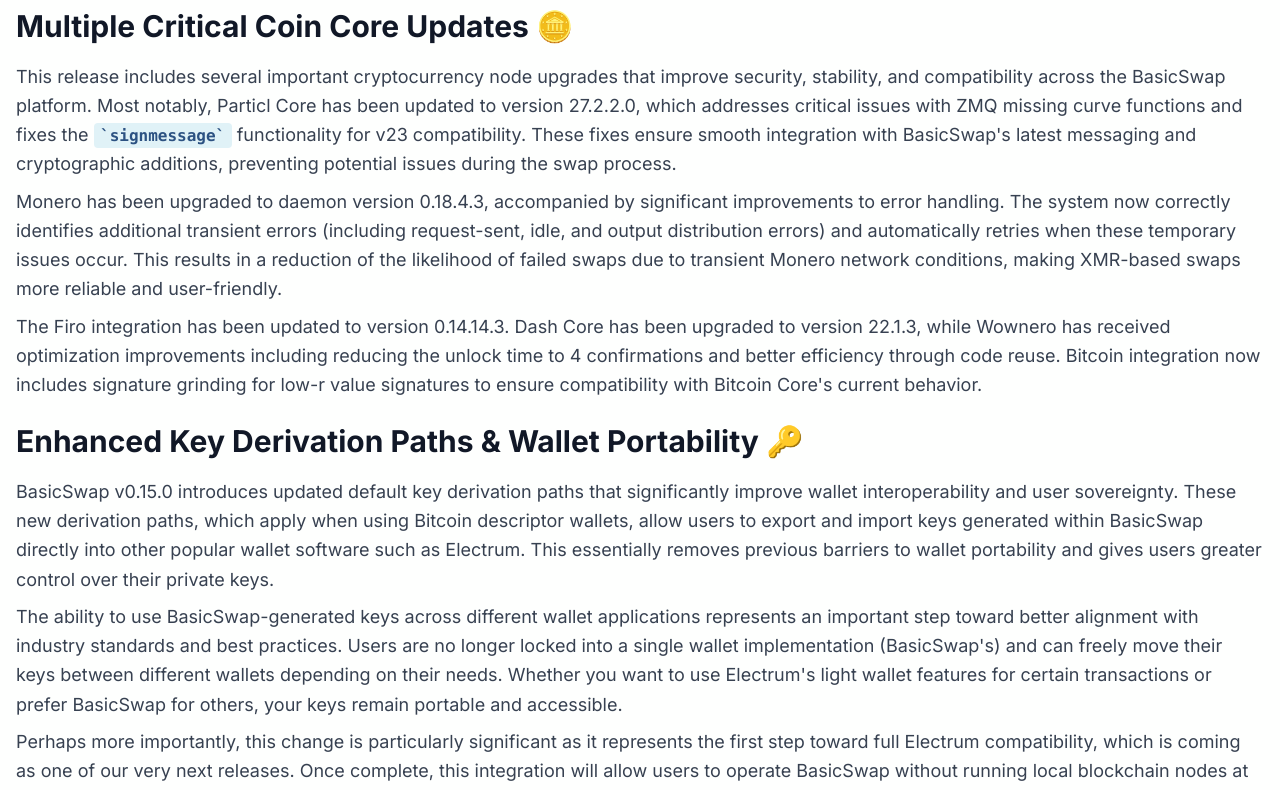
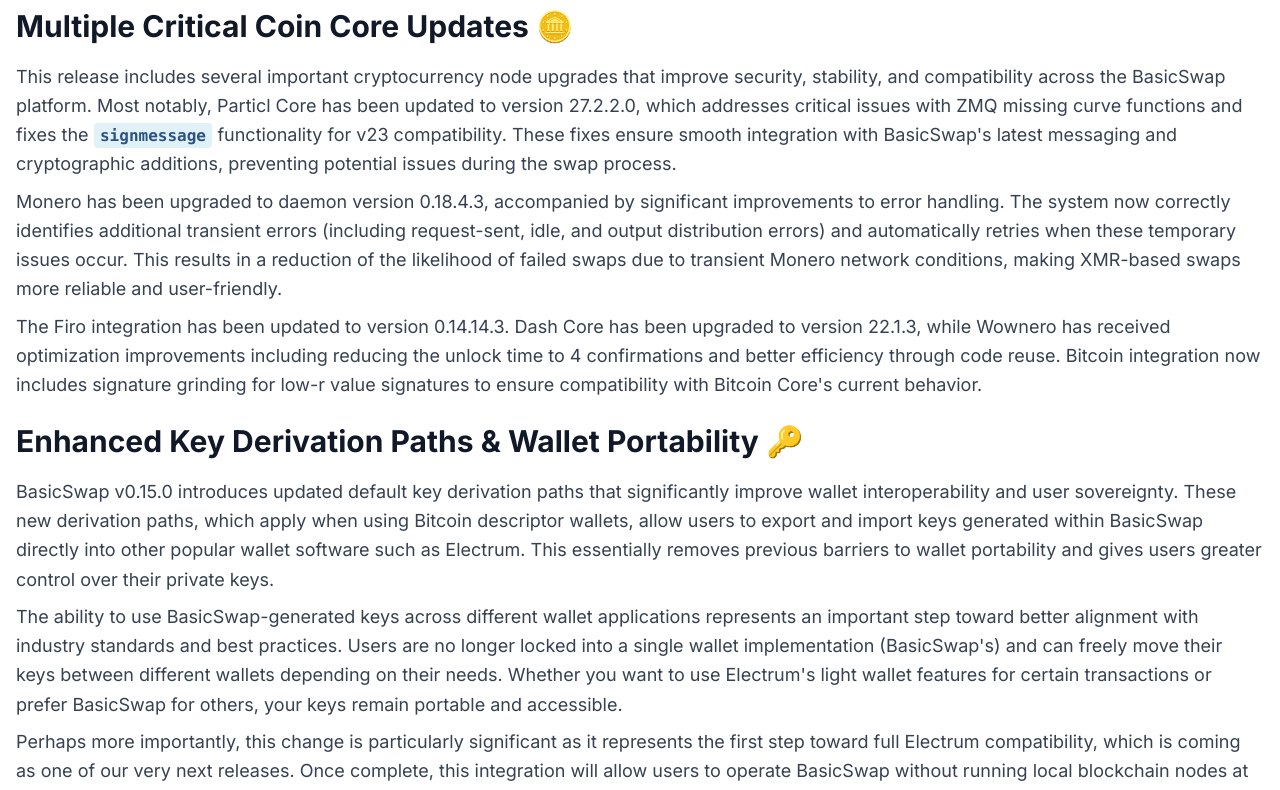
Before and after one commit to basicswap/basicswap-blog, a Next.js app: page /basicswap-release-v015 in a window 1280 px wide. Shown: the part 3180-3970 px from the top of the page. Built offline with nearby package versions, Linux system fonts and the light colour scheme.

Commit message:
Remove backticks from showing around inline code

```diff
--- a/src/app/globals.css
+++ b/src/app/globals.css
@@ -89,6 +89,11 @@
   color: #2c5282;
 }
 
+.prose code::before,
+.prose code::after {
+  content: '';
+}
+
 /* Custom style for gallery component bottom spacing */
 .flex.flex-wrap.justify-center.gap-4.my-8 {
   margin-top: 0.1em !important;
```
